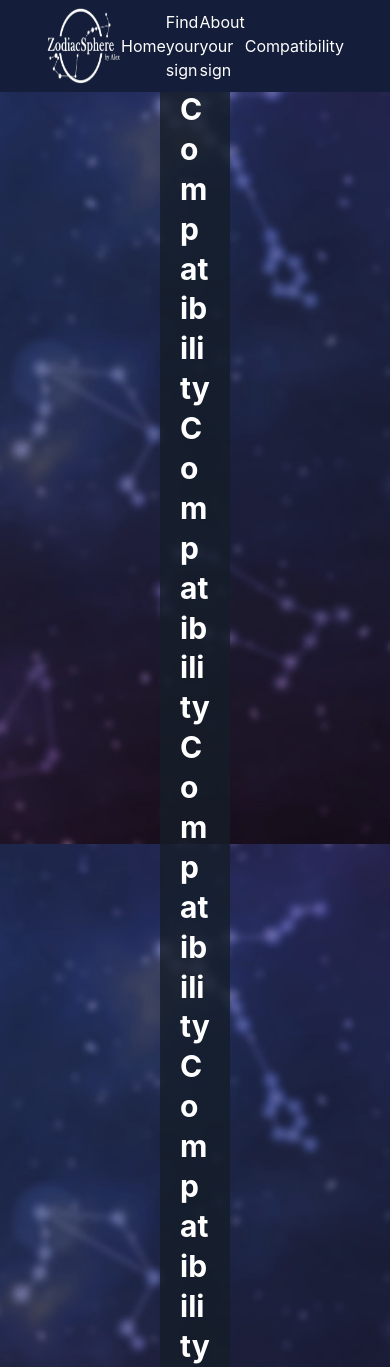
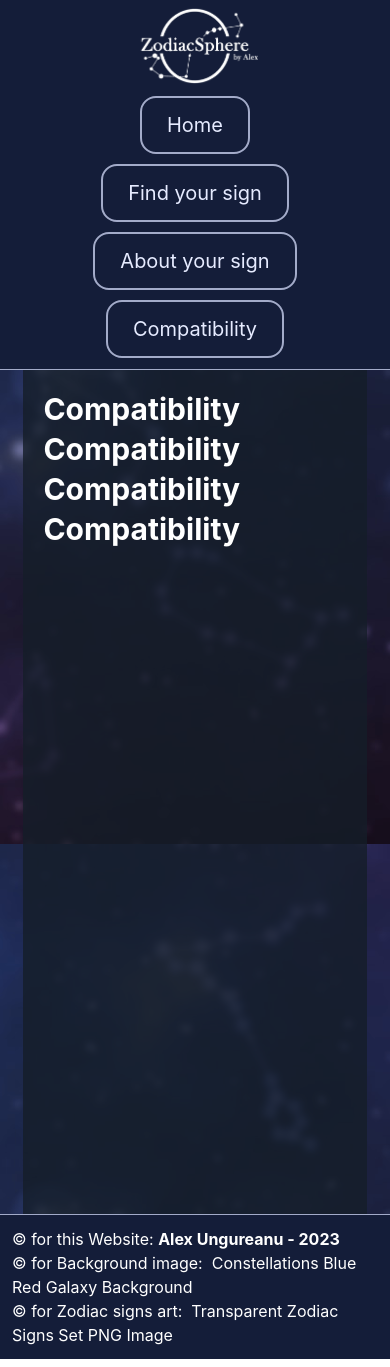
Before and after one commit to ungureanualex11/ZodiacSphere, a React (Create React App) app in the folder zodiac-sphere-app/: page /compatibility in a window 390 px wide. Built offline with nearby package versions, Linux system fonts and the light colour scheme.

Commit message:
responsive design, footer, credits, styles

```diff
--- a/zodiac-sphere-app/src/App.jsx
+++ b/zodiac-sphere-app/src/App.jsx
@@ -6,6 +6,7 @@ import Home from "./pages/Home";
 import FindYourSign from "./pages/FindYourSign";
 import AboutYourSign from "./pages/AboutYourSign";
 import Compatibility from "./pages/Compatibility";
+import Footer from "./Footer";
 
 function App() {
   return (
@@ -13,7 +14,7 @@ function App() {
       <Router>
       <Navbar />
         <Box
-          pt="90px"
+          pt={{ base: "370px", lg: "94px" }}
           bgImage="url('images/background.jpg')"
           bgSize="cover"
           bgRepeat="no-repeat"
@@ -21,7 +22,7 @@ function App() {
           width="100%"
           minHeight="100vh"
         >
-          <Box bg={`rgba(20, 29, 40, 0.8)`} color="white"  pl="5" pr="5" ml="40" mr="40" minHeight="100vh">
+          <Box bg={`rgba(20, 29, 40, 0.8)`} color="white"  pt="20px" pb="20px" pl="5" pr="5" ml="6%" mr="6%" minHeight="100vh">
             <Routes>
               <Route path="/" element={<Home />} />
               <Route path="/find-your-sign" element={<FindYourSign />} />
@@ -30,6 +31,7 @@ function App() {
             </Routes>
           </Box>
         </Box>
+        <Footer/>
       </Router>
     </ChakraProvider>
   );
--- /dev/null
+++ b/zodiac-sphere-app/src/Footer.jsx
@@ -0,0 +1,35 @@
+import React from "react";
+import { ChakraProvider, Heading, Box, Link, Text } from "@chakra-ui/react";
+
+const Footer = () => {
+  const year = new Date().getFullYear();
+  return (
+    <ChakraProvider>
+      <Box height="1px" bgColor="#a3abc9"></Box>
+      <Box bg="#141d39" p={3} color="white">
+        <Box>© for this Website: <b>Alex Ungureanu - {year}</b></Box>
+
+        <Box>
+          © for Background image: &nbsp;
+          <Link
+            href="https://pngtree.com/freebackground/constellations-blue-red-galaxy_1371913.html?sol=downref&id=bef"
+            isExternal // Opens the link in a new tab
+          >
+            Constellations Blue Red Galaxy Background
+          </Link>
+        </Box>
+        <Box>
+          © for Zodiac signs art: &nbsp;
+          <Link
+            href="https://gallery.yopriceville.com/var/resizes/Free-Clipart-Pictures/Zodiac-PNG/Transparent_Zodiac_Signs_Set_PNG_Image.png?m=1507172106"
+            isExternal // Opens the link in a new tab
+          >
+            Transparent Zodiac Signs Set PNG Image
+          </Link>
+        </Box>
+      </Box>
+    </ChakraProvider>
+  );
+};
+
+export default Footer;
--- a/zodiac-sphere-app/src/Navbar.jsx
+++ b/zodiac-sphere-app/src/Navbar.jsx
@@ -1,37 +1,127 @@
 import React from "react";
 import { Link } from "react-router-dom";
-import { Box, Flex, Image } from "@chakra-ui/react";
+import { Box, ChakraProvider, Flex, Image } from "@chakra-ui/react";
 
 const Navbar = () => {
   return (
-    <Box bg="#141d39" p={1.5} color="white" mb="5" position="fixed" width="100%">
-      <Flex>
-      <Box ml="10">
+    <ChakraProvider>
+      <Flex
+        direction={{ base: "column", lg: "row" }}
+        align="center"
+        justifyContent="space-around"
+        bg="#141d39"
+        p="6px"
+        position={{base:"absolute",lg:"fixed"}}
+        width="100%"
+        zIndex="1"
+      >
         <Link to="/">
           <Image
             src="/images/logo.png"
             alt="Logo"
-          h="20"
+            h="80px"
             style={{ filter: "invert(1)" }}
+            _hover={{
+              transform: "scale(1.14) rotate(360deg)",
+              transition: "transform 0.7s",
+            }}
           />
         </Link>
+
+        <Link to="/">
+          <Box
+            m="5px"
+            mt="10px"
+            fontSize="xl"
+            borderWidth="2px"
+            borderColor="#a3abc9"
+            borderRadius="2xl"
+            color="#e6ebff"
+            p="12px"
+            pl="25px"
+            pr="25px"
+            _hover={{
+              bgColor: "#141d50",
+              transform: "scale(1.1)",
+              transition: "transform 0.4s",
+            }}
+          >
+            Home
           </Box>
-      <Flex  align="center" justifyContent="space-around" flex="1" mr="10">
-        <Link to="/" fontSize="xl">
-          Home
         </Link>
-        <Link to="/find-your-sign" fontSize="xl">
+
+        <Link to="/find-your-sign">
+          <Box
+          m="5px"
+            fontSize="xl"
+            borderWidth="2px"
+            borderColor="#a3abc9"
+            borderRadius="2xl"
+            color="#e6ebff"
+            p="12px"
+            pl="25px"
+            pr="25px"
+            _hover={{
+              bgColor: "#141d50",
+              transform: "scale(1.1)",
+              transition: "transform 0.4s",
+            }}
+          >
             Find your sign
+          </Box>
         </Link>
-        <Link to="/about-your-sign" fontSize="xl">
+
+        <Link to="/about-your-sign">
+          <Box
+          m="5px"
+            fontSize="xl"
+            borderWidth="2px"
+            borderColor="#a3abc9"
+            borderRadius="2xl"
+            color="#e6ebff"
+            p="12px"
+            pl="25px"
+            pr="25px"
+            _hover={{
+              bgColor: "#141d50",
+              transform: "scale(1.1)",
+              transition: "transform 0.4s",
+            }}
+          >
             About your sign
+          </Box>
         </Link>
-        <Link to="/compatibility" fontSize="xl">
+
+        <Link to="/compatibility">
+          <Box
+          m="5px"
+            fontSize="xl"
+            borderWidth="2px"
+            borderColor="#a3abc9"
+            borderRadius="2xl"
+            color="#e6ebff"
+            p="12px"
+            pl="25px"
+            pr="25px"
+            _hover={{
+              bgColor: "#141d50",
+              transform: "scale(1.1)",
+              transition: "transform 0.4s",
+            }}
+          >
             Compatibility
+          </Box>
         </Link>
       </Flex>
-      </Flex>
-    </Box>
+
+      <Box
+        height={{ base: "370px", lg: "94px" }}
+        bgColor="#a3abc9"
+        width="100%"
+        position={{base:"absolute",lg:"fixed"}}
+        zIndex="0"
+      ></Box>
+    </ChakraProvider>
   );
 };
 
```
Also changed, not shown: zodiac-sphere-app/public/images/logo.png. Lines whose indentation alone changed are shown as unchanged.
